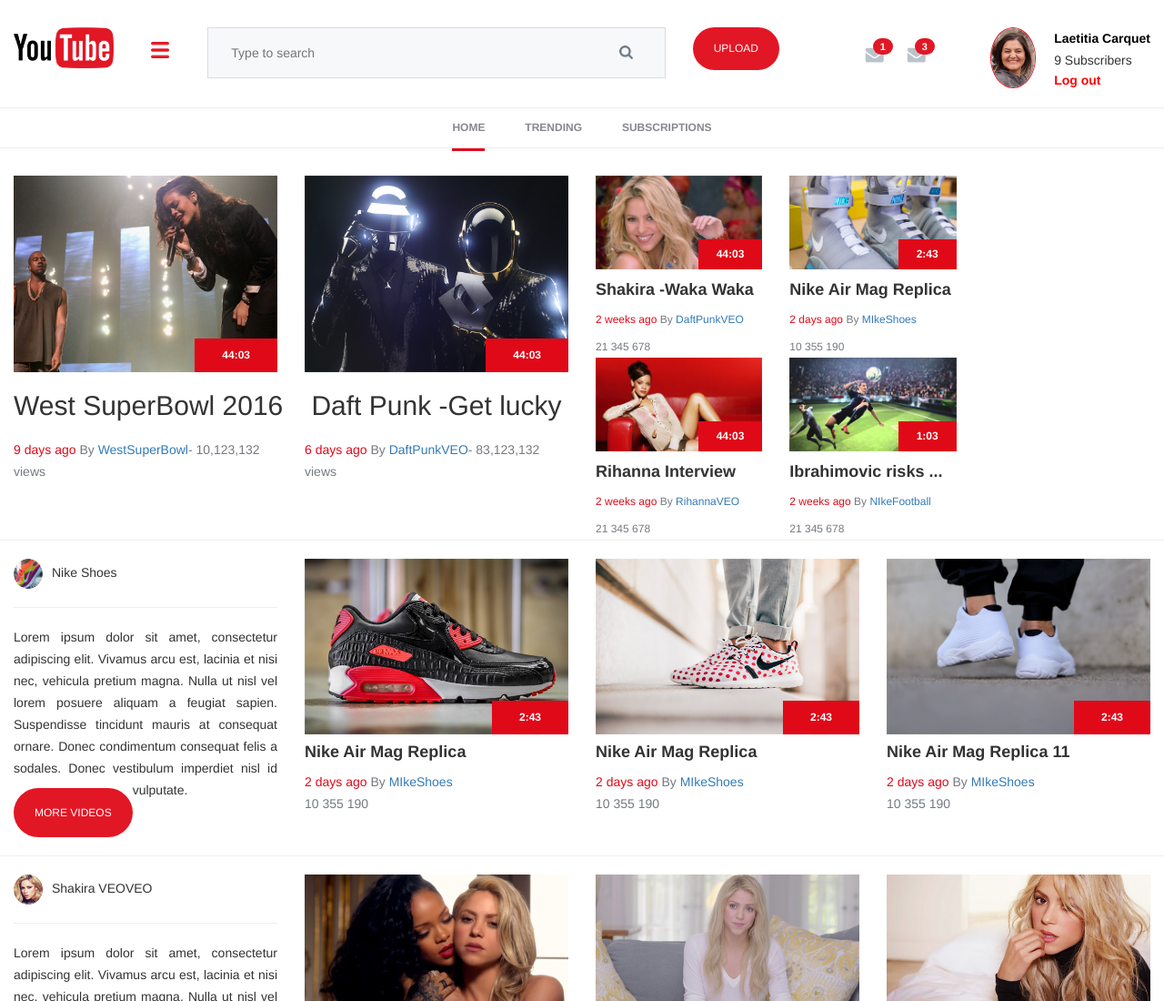
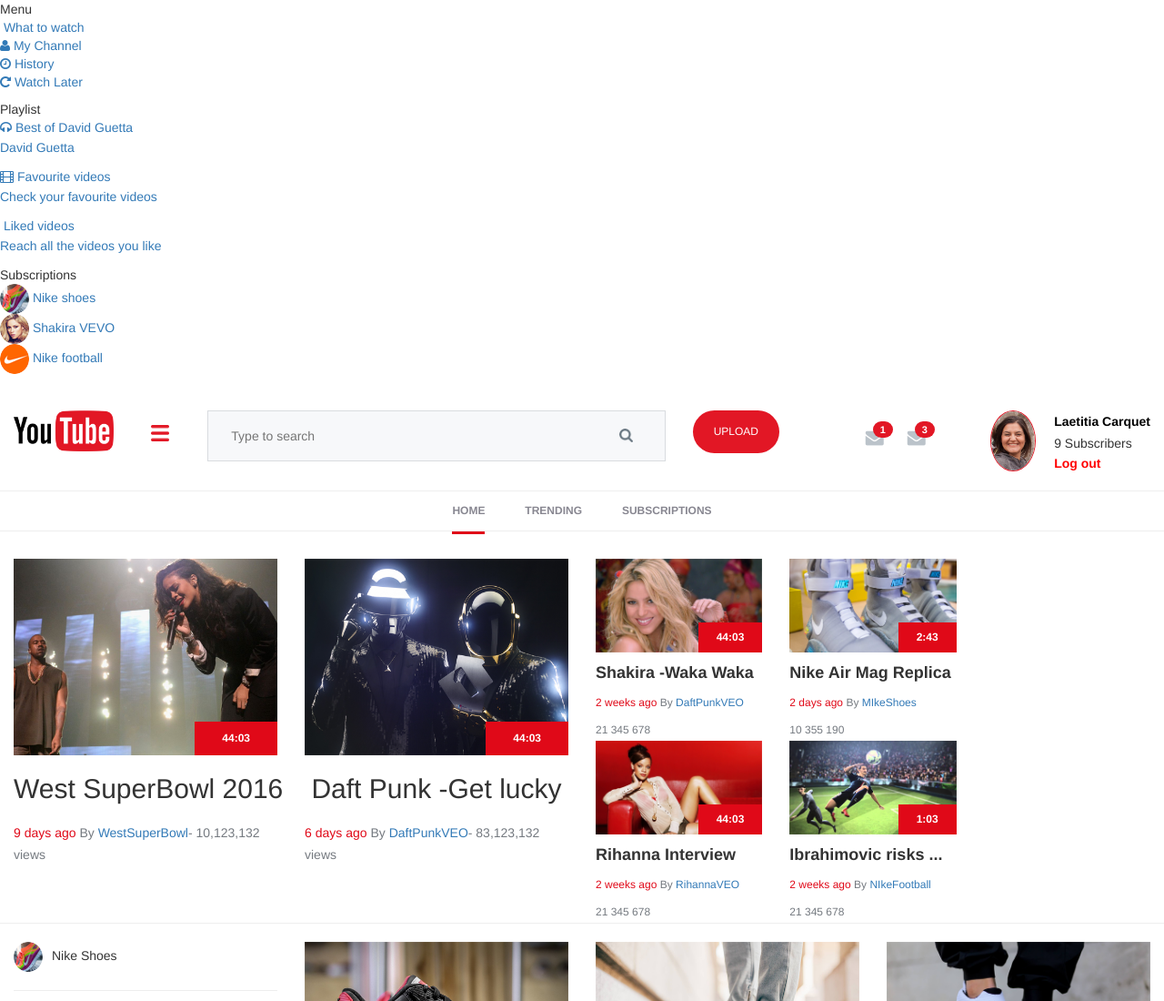
Before and after one commit to carquet/youtube_clone, a plain HTML site: page index.html in a window 1280 px wide. Shown: the top 1100 px of the page at 91% size. Drawn offline with nearby package versions, Linux system fonts and the light colour scheme.

Commit message:
set up the side-bar

```diff
--- a/index.html
+++ b/index.html
@@ -42,6 +42,29 @@
 
 <body>
 <div id="output_width"></div><!--Widow width inserted here-->
+
+  <nav id="side-wrapper">
+    <ul class="sidebar">
+      <li class="menu">Menu</li>
+      <li><a href="#"><i class="fa fa-eyes"></i> What to watch</a></li>
+      <li><a href="#"><i class="fa fa-user"></i> My Channel</a></li>
+      <li><a href="#"><i class="fa fa-clock-o"></i> History</a></li>
+      <li><a href="#"><i class="fa fa-repeat"></i> Watch Later</a></li>
+    </ul>
+    <ul class="sidebar">
+      <li class="menu">Playlist</li>
+      <li><a href="#"><i class="fa fa-headphones"></i> Best of David Guetta<p>David Guetta</p></a></li>
+      <li><a href="#"><i class="fa fa-film"></i> Favourite videos <p>Check your favourite videos</p></a></li>
+      <li><a href="#"><i class="fa fa-thumg-o-up"></i> Liked videos <p>Reach all the videos you like</p></a></li>
+    </ul>
+    <ul class="sidebar">
+      <li class="menu">Subscriptions</li>
+      <li><a href="#"><img src="images/shoes.png"> Nike shoes</a></li>
+      <li><a href="#"><img src="images/shakira.png"> Shakira VEVO</a></li>
+      <li><a href="#"><img src="images/nike.png"> Nike football</a></li>
+
+    </ul>
+  </nav> <!-- end of side-bar -->
 <header>
   <div class="container-fluid">
     <div class="row">
@@ -395,6 +418,7 @@
   <!-- jQuery (necessary for Bootstrap's JavaScript plugins) -->
   <script src="https://ajax.googleapis.com/ajax/libs/jquery/1.11.3/jquery.min.js"></script>
   <script src="js/menu.js"></script>
+
 </body>
 
 </html>
```
